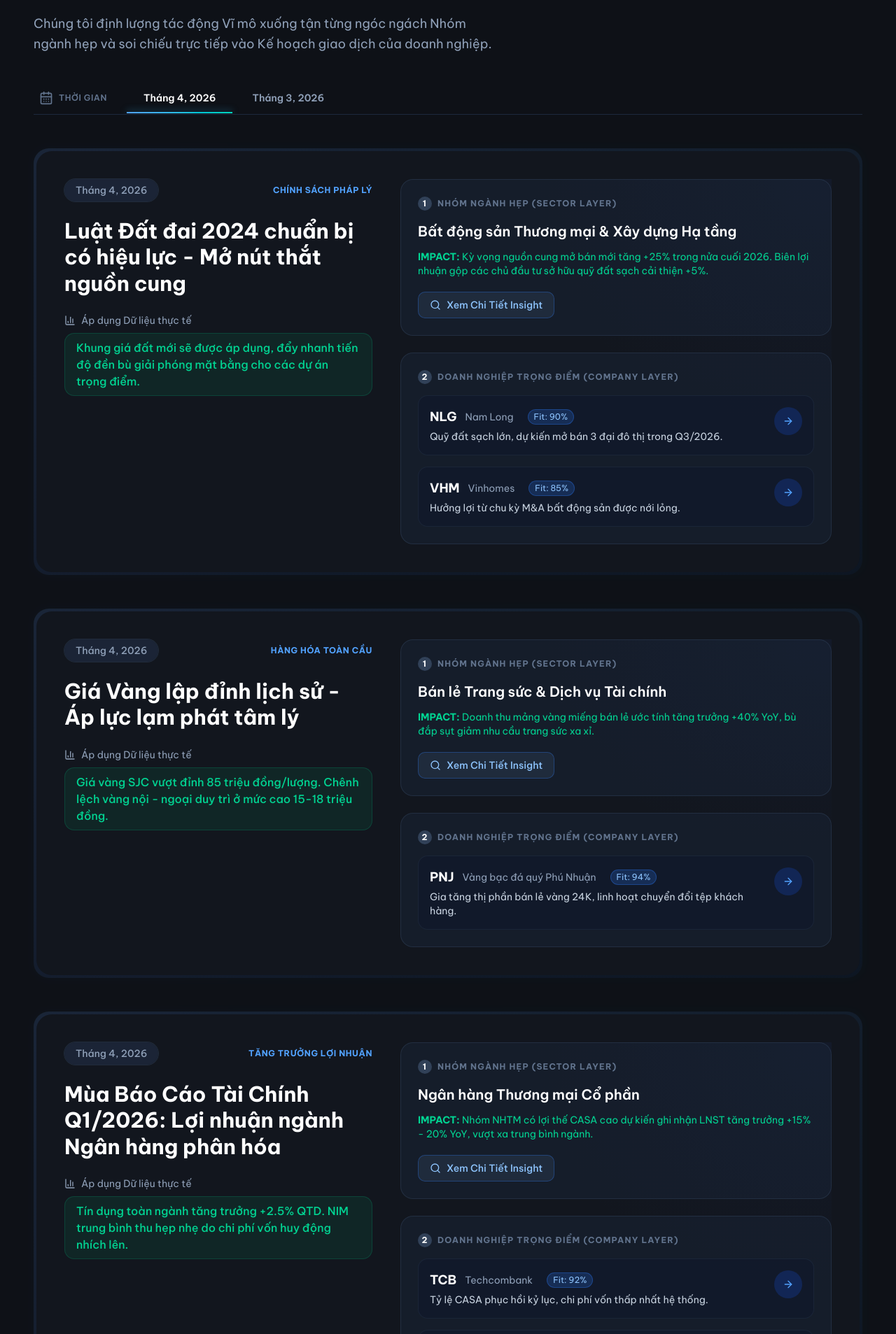
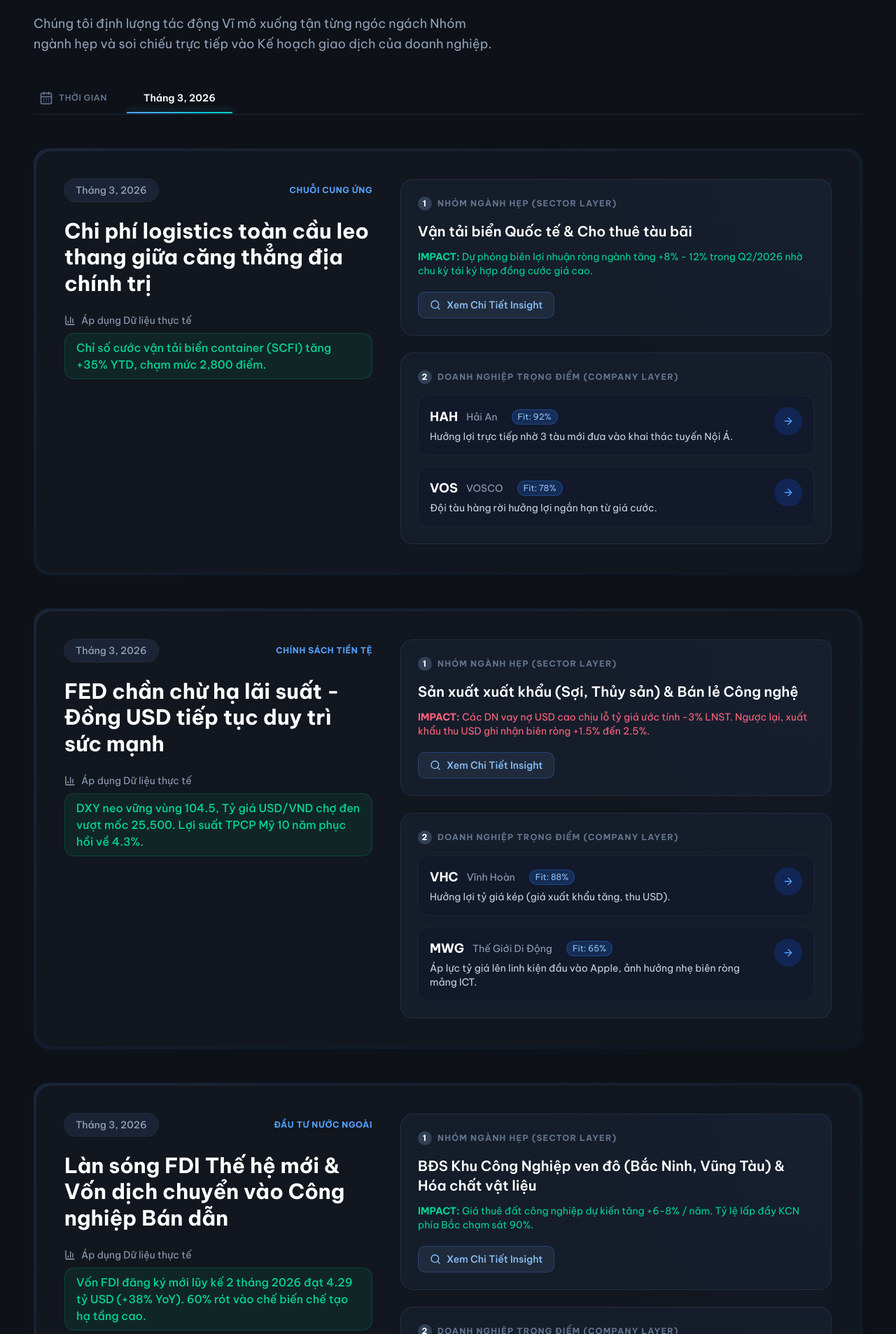
Before and after one commit to nguyeneric81-del/finpeace-web, a Next.js app: page /advisor/macro-insights in a window 1280 px wide. Shown: the part 193-2100 px from the top of the page at 70% size. Built offline with nearby package versions, Linux system fonts and the light colour scheme.

Commit message:
fix: remove mock april data

```diff
--- a/src/app/advisor/macro-insights/page.tsx
+++ b/src/app/advisor/macro-insights/page.tsx
@@ -51,53 +51,6 @@ const mockStories = [
     companies: [
       { ticker: "KBC", name: "Kinh Bắc", impact: "Bàn giao 100ha đất tại KCN Tràng Duệ 3, hạch toán lợi nhuận đột biến Q3/2026.", matchScore: 95, positive: true },
       { ticker: "DGC", name: "Hóa chất Đức Giang", impact: "Nhu cầu hóa chất bán dẫn (Phosphorus) bùng nổ toàn cầu hỗ trợ giá bán trung hạn.", matchScore: 89, positive: true }
-    ]
-  },
-  {
-    id: 4,
-    title: "Luật Đất đai 2024 chuẩn bị có hiệu lực - Mở nút thắt nguồn cung",
-    date: "Tháng 4, 2026",
-    category: "Chính sách Pháp lý",
-    dataPoint: "Khung giá đất mới sẽ được áp dụng, đẩy nhanh tiến độ đền bù giải phóng mặt bằng cho các dự án trọng điểm.",
-    narrowIndustry: "Bất động sản Thương mại & Xây dựng Hạ tầng",
-    quantifiedImpact: {
-      positive: true,
-      value: "Kỳ vọng nguồn cung mở bán mới tăng +25% trong nửa cuối 2026. Biên lợi nhuận gộp các chủ đầu tư sở hữu quỹ đất sạch cải thiện +5%."
-    },
-    companies: [
-      { ticker: "NLG", name: "Nam Long", impact: "Quỹ đất sạch lớn, dự kiến mở bán 3 đại đô thị trong Q3/2026.", matchScore: 90, positive: true },
-      { ticker: "VHM", name: "Vinhomes", impact: "Hưởng lợi từ chu kỳ M&A bất động sản được nới lỏng.", matchScore: 85, positive: true }
-    ]
-  },
-  {
-    id: 5,
-    title: "Giá Vàng lập đỉnh lịch sử - Áp lực lạm phát tâm lý",
-    date: "Tháng 4, 2026",
-    category: "Hàng hóa Toàn cầu",
-    dataPoint: "Giá vàng SJC vượt đỉnh 85 triệu đồng/lượng. Chênh lệch vàng nội - ngoại duy trì ở mức cao 15-18 triệu đồng.",
-    narrowIndustry: "Bán lẻ Trang sức & Dịch vụ Tài chính",
-    quantifiedImpact: {
-      positive: true,
-      value: "Doanh thu mảng vàng miếng bán lẻ ước tính tăng trưởng +40% YoY, bù đắp sụt giảm nhu cầu trang sức xa xỉ."
-    },
-    companies: [
-      { ticker: "PNJ", name: "Vàng bạc đá quý Phú Nhuận", impact: "Gia tăng thị phần bán lẻ vàng 24K, linh hoạt chuyển đổi tệp khách hàng.", matchScore: 94, positive: true }
-    ]
-  },
-  {
-    id: 6,
-    title: "Mùa Báo Cáo Tài Chính Q1/2026: Lợi nhuận ngành Ngân hàng phân hóa",
-    date: "Tháng 4, 2026",
-    category: "Tăng trưởng Lợi nhuận",
-    dataPoint: "Tín dụng toàn ngành tăng trưởng +2.5% QTD. NIM trung bình thu hẹp nhẹ do chi phí vốn huy động nhích lên.",
-    narrowIndustry: "Ngân hàng Thương mại Cổ phần",
-    quantifiedImpact: {
-      positive: true,
-      value: "Nhóm NHTM có lợi thế CASA cao dự kiến ghi nhận LNST tăng trưởng +15% - 20% YoY, vượt xa trung bình ngành."
-    },
-    companies: [
-      { ticker: "TCB", name: "Techcombank", impact: "Tỷ lệ CASA phục hồi kỷ lục, chi phí vốn thấp nhất hệ thống.", matchScore: 92, positive: true },
-      { ticker: "MBB", name: "MBBank", impact: "Tín dụng phân khúc bán lẻ tăng tốc tích cực.", matchScore: 88, positive: true }
     ]
   }
 ];
```
